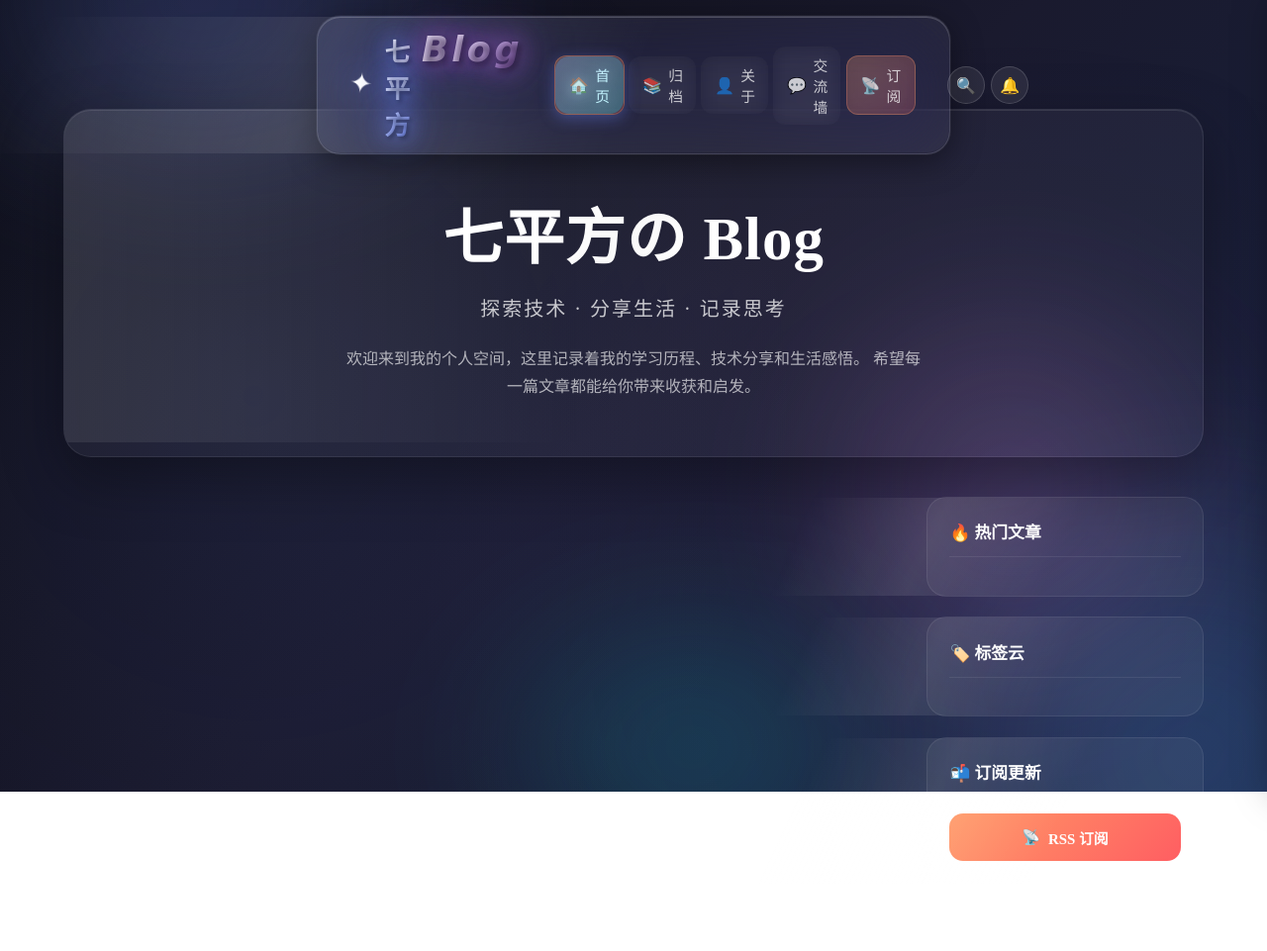
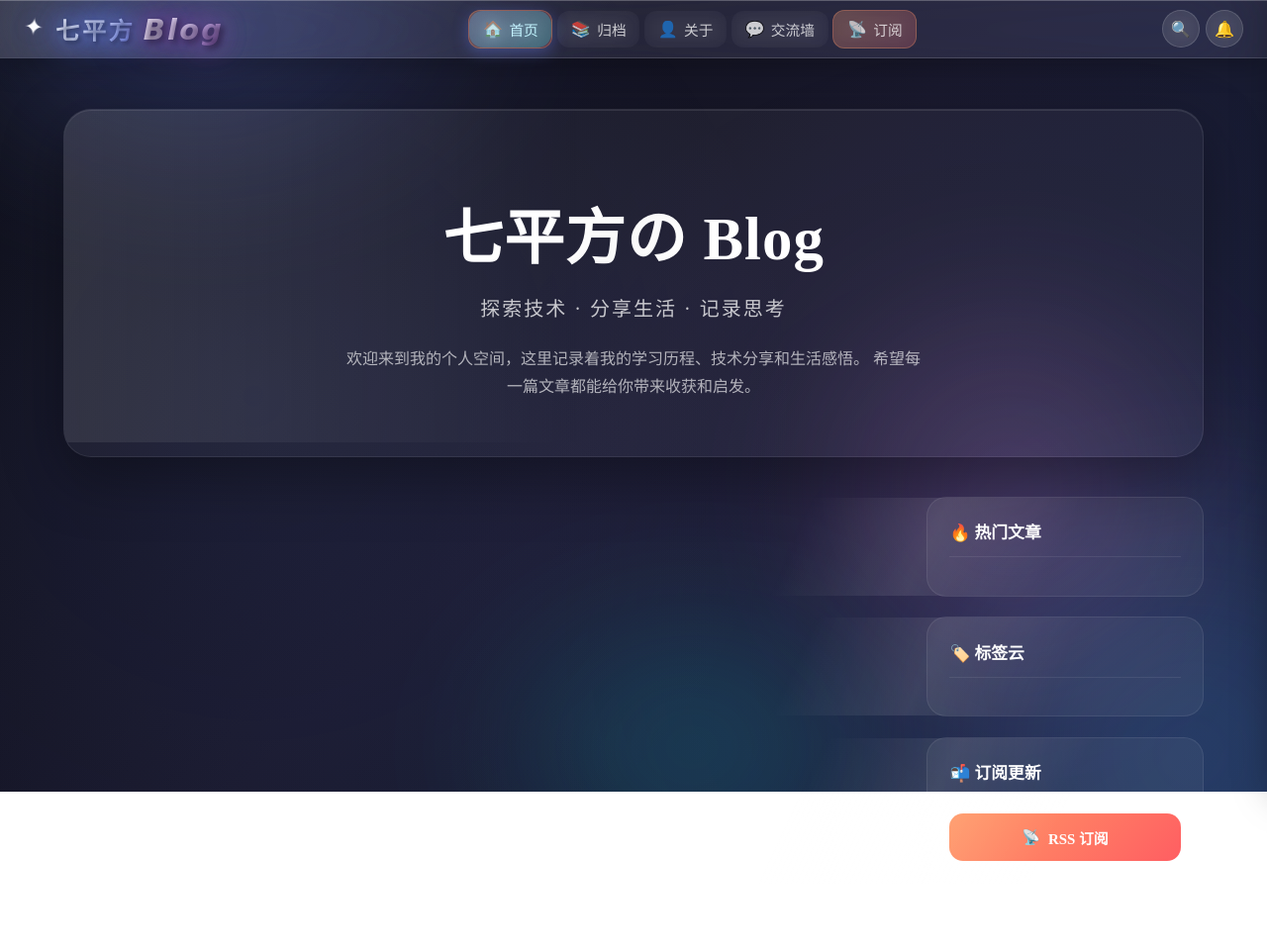
Before and after one commit to Nan-zhu-Qipingfang/qipingfang-blog, a plain HTML site: page index.html in a window 1280 px wide. Shown: the whole page at 99% size. Drawn offline with nearby package versions, Linux system fonts and the light colour scheme.

Commit message:
fix: 删除 liquid-glass.css 中冲突的导航样式

```diff
--- a/css/liquid-glass.css
+++ b/css/liquid-glass.css
@@ -90,65 +90,7 @@ body {
     }
 }
 
-/* iOS 风格导航栏 - 精致液态玻璃 */
-.glass-nav {
-    position: fixed;
-    top: 16px;
-    left: 50%;
-    transform: translateX(-50%);
-    z-index: 1000;
-    padding: 0.75rem 2rem;
-    border-radius: 24px;
-    animation: navAppear 0.8s cubic-bezier(0.34, 1.56, 0.64, 1);
-    background: rgba(255, 255, 255, 0.06);
-    backdrop-filter: blur(40px) saturate(180%);
-    -webkit-backdrop-filter: blur(40px) saturate(180%);
-    border: 1px solid rgba(255, 255, 255, 0.12);
-    box-shadow:
-        0 8px 32px rgba(0, 0, 0, 0.4),
-        inset 0 1px 0 rgba(255, 255, 255, 0.2),
-        inset 0 -1px 0 rgba(0, 0, 0, 0.1),
-        0 0 0 1px rgba(255, 255, 255, 0.05);
-    transition: all 0.4s cubic-bezier(0.4, 0, 0.2, 1);
-}
-
-.glass-nav:hover,
-.glass-nav.scrolled {
-    background: rgba(255, 255, 255, 0.1);
-    box-shadow:
-        0 12px 48px rgba(0, 0, 0, 0.5),
-        inset 0 1px 0 rgba(255, 255, 255, 0.25),
-        0 0 0 1px rgba(255, 255, 255, 0.1),
-        0 0 40px rgba(79, 172, 254, 0.15);
-}
-
-@keyframes navAppear {
-    from {
-        transform: translateX(-50%) translateY(-100%) scale(0.9);
-        opacity: 0;
-        filter: blur(10px);
-    }
-    to {
-        transform: translateX(-50%) translateY(0) scale(1);
-        opacity: 1;
-        filter: blur(0);
-    }
-}
-
-.nav-content {
-    display: flex;
-    justify-content: space-between;
-    align-items: center;
-    gap: 2rem;
-}
-
-.nav-center {
-    flex: 1;
-    display: flex;
-    justify-content: center;
-}
-
-/* Logo 区域 - 霸气的书法风格 */
+/* Logo 样式（与 nav-ios.css 配合使用） */
 .logo-section {
     display: flex;
     align-items: center;
@@ -157,14 +99,14 @@ body {
 }
 
 .logo-icon {
-    font-size: 1.75rem;
+    font-size: 1.5rem;
     animation: logoFloat 3s ease-in-out infinite;
     filter: drop-shadow(0 0 15px rgba(102, 126, 234, 0.8));
 }
 
 @keyframes logoFloat {
     0%, 100% { transform: translateY(0) rotate(0deg); }
-    50% { transform: translateY(-3px) rotate(10deg); }
+    50% { transform: translateY(-2px) rotate(8deg); }
 }
 
 .logo-text-wrapper {
@@ -175,14 +117,14 @@ body {
 
 .logo-text-main {
     font-family: 'KaiTi', '楷体', 'STKaiti', '华文楷体', serif;
-    font-size: 1.6rem;
+    font-size: 1.5rem;
     font-weight: 900;
     color: #fff;
     text-shadow:
         0 0 20px rgba(102, 126, 234, 0.8),
         0 0 40px rgba(102, 126, 234, 0.5),
         2px 2px 4px rgba(0, 0, 0, 0.5);
-    letter-spacing: 0.15em;
+    letter-spacing: 0.12em;
     background: linear-gradient(135deg, #fff 0%, #e0e7ff 50%, #667eea 100%);
     -webkit-background-clip: text;
     -webkit-text-fill-color: transparent;
@@ -202,7 +144,7 @@ body {
 
 .logo-text-blog {
     font-family: 'Brush Script MT', 'Lucida Calligraphy', 'Monotype Corsiva', 'KaiTi', '楷体', cursive;
-    font-size: 2.2rem;
+    font-size: 1.8rem;
     font-weight: 700;
     font-style: italic;
     color: #fff;
@@ -214,7 +156,7 @@ body {
     -webkit-background-clip: text;
     -webkit-text-fill-color: transparent;
     background-clip: text;
-    letter-spacing: 0.1em;
+    letter-spacing: 0.08em;
     animation: blogGlow 2.5s ease-in-out infinite alternate;
 }
 
@@ -227,7 +169,7 @@ body {
     }
 }
 
-/* 旧版导航样式保留（兼容） */
+/* 导航链接基础样式 */
 .nav-links {
     display: flex;
     list-style: none;
```
